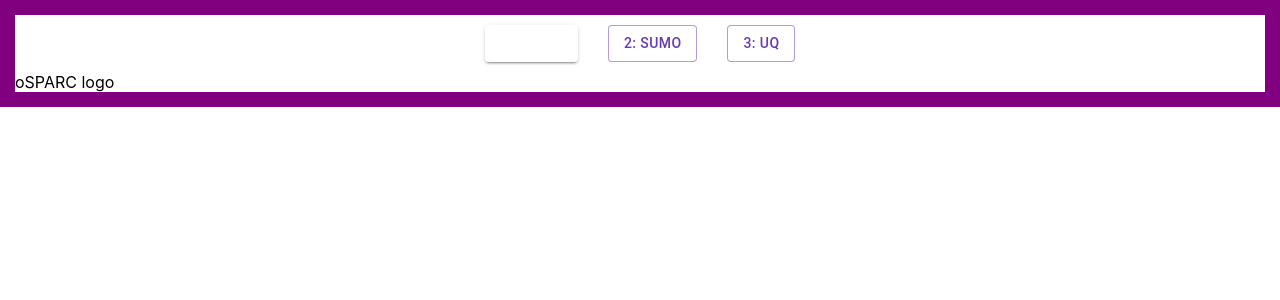
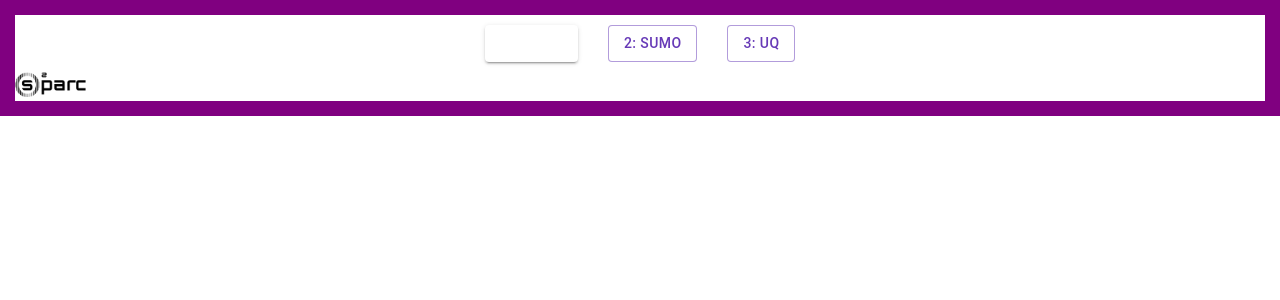
Before and after one commit to ITISFoundation/mmux_react, a React (Create React App) app: page / in a window 1280 px wide. Shown: the top 300 px of the page. Built offline with nearby package versions, Linux system fonts and the light colour scheme.

Commit message:
included osparc logo

```diff
--- a/src/App.js
+++ b/src/App.js
@@ -33,8 +33,9 @@ function App() {
 
       {/* Shows additional elements within the page (oSPARC logo, etc)
       TODO osparc logo on bottom left; access to runner status wheel on bottom right */}
-      <div className='AppLogo'>
-        oSPARC logo
+      <div>
+
+        <img src='osparc-logo.png' height={25}></img>
       </div>
 
     </div>
```
Also changed, not shown: public/osparc-logo.png (added).
